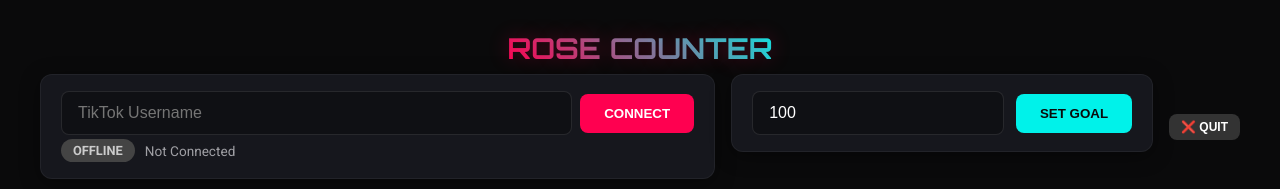
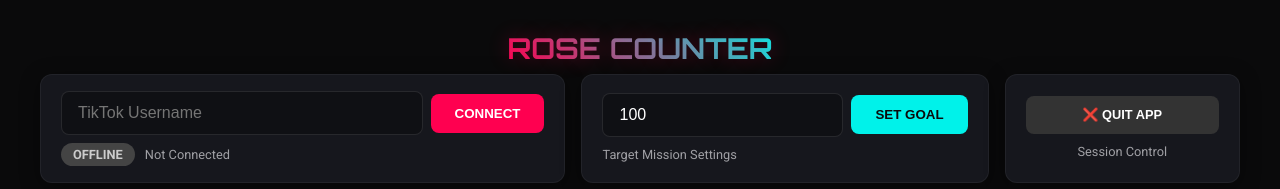
Before and after one commit to cooowabungaaa-hue/tiktok-rose-counter, a website: page public/index.html in a window 1280 px wide. Shown: the top 189 px of the page. Drawn offline with nearby package versions, Linux system fonts and the light colour scheme; no server answers.

Commit message:
Final UI alignment: standardize all control boxes for consistent heights and borders

```diff
--- a/public/index.html
+++ b/public/index.html
@@ -352,14 +352,16 @@
     <h1>ROSE COUNTER</h1>
 
     <div class="container">
-        <div class="controls-row">
-            <div class="input-group">
-                <div style="display: flex; flex-direction: column; gap: 4px; flex: 1;">
+        <div class="controls-row" style="align-items: stretch;">
+            <!-- Box 1: Account -->
+            <div class="input-group" style="flex: 1;">
+                <div style="display: flex; flex-direction: column; gap: 8px; flex: 1; justify-content: space-between;">
                     <div style="display: flex; gap: 8px; align-items: center;">
                         <input type="text" id="username" placeholder="TikTok Username" spellcheck="false">
                         <button id="connectBtn"><span>CONNECT</span></button>
                     </div>
-                    <div id="statusArea" style="display: flex; align-items: center; gap: 10px; font-size: 0.85rem;">
+                    <div id="statusArea"
+                        style="display: flex; align-items: center; gap: 10px; font-size: 0.8rem; min-height: 20px;">
                         <span id="statusBadge" class="status-badge status-offline">OFFLINE</span>
                         <div id="connectionTarget"
                             style="color: var(--text-dim); white-space: nowrap; overflow: hidden; text-overflow: ellipsis;">
@@ -367,15 +369,35 @@
                     </div>
                 </div>
             </div>
-            <div class="input-group" style="flex: 0.6; height: fit-content; align-self: flex-start;">
-                <input type="number" id="targetGoal" placeholder="Goal" value="100">
-                <button id="setTargetBtn" class="secondary-btn"><span>SET GOAL</span></button>
+
+            <!-- Box 2: Goal -->
+            <div class="input-group" style="flex: 0.7;">
+                <div style="display: flex; flex-direction: column; gap: 8px; flex: 1; justify-content: space-between;">
+                    <div style="display: flex; gap: 8px; align-items: center;">
+                        <input type="number" id="targetGoal" placeholder="Goal" value="100">
+                        <button id="setTargetBtn" class="secondary-btn"><span>SET GOAL</span></button>
+                    </div>
+                    <div
+                        style="font-size: 0.8rem; color: var(--text-dim); min-height: 20px; display: flex; align-items: center;">
+                        <span>Target Mission Settings</span>
+                    </div>
+                </div>
             </div>
-            <div style="display: flex; align-items: center;">
-                <button id="quitBtn"
-                    style="background-color: #333; font-size: 0.75rem; padding: 6px 12px; white-space: nowrap;">
-                    <span>❌ QUIT</span>
-                </button>
+
+            <!-- Box 3: Quit -->
+            <div class="input-group" style="flex: 0.4;">
+                <div style="display: flex; flex-direction: column; gap: 8px; flex: 1; justify-content: space-between;">
+                    <div style="display: flex; gap: 8px; align-items: center;">
+                        <button id="quitBtn"
+                            style="background-color: #333; font-size: 0.8rem; width: 100%; justify-content: center; height: 38px;">
+                            <span>❌ QUIT APP</span>
+                        </button>
+                    </div>
+                    <div
+                        style="font-size: 0.8rem; color: var(--text-dim); min-height: 20px; display: flex; align-items: center; justify-content: center;">
+                        <span>Session Control</span>
+                    </div>
+                </div>
             </div>
         </div>
 
```
